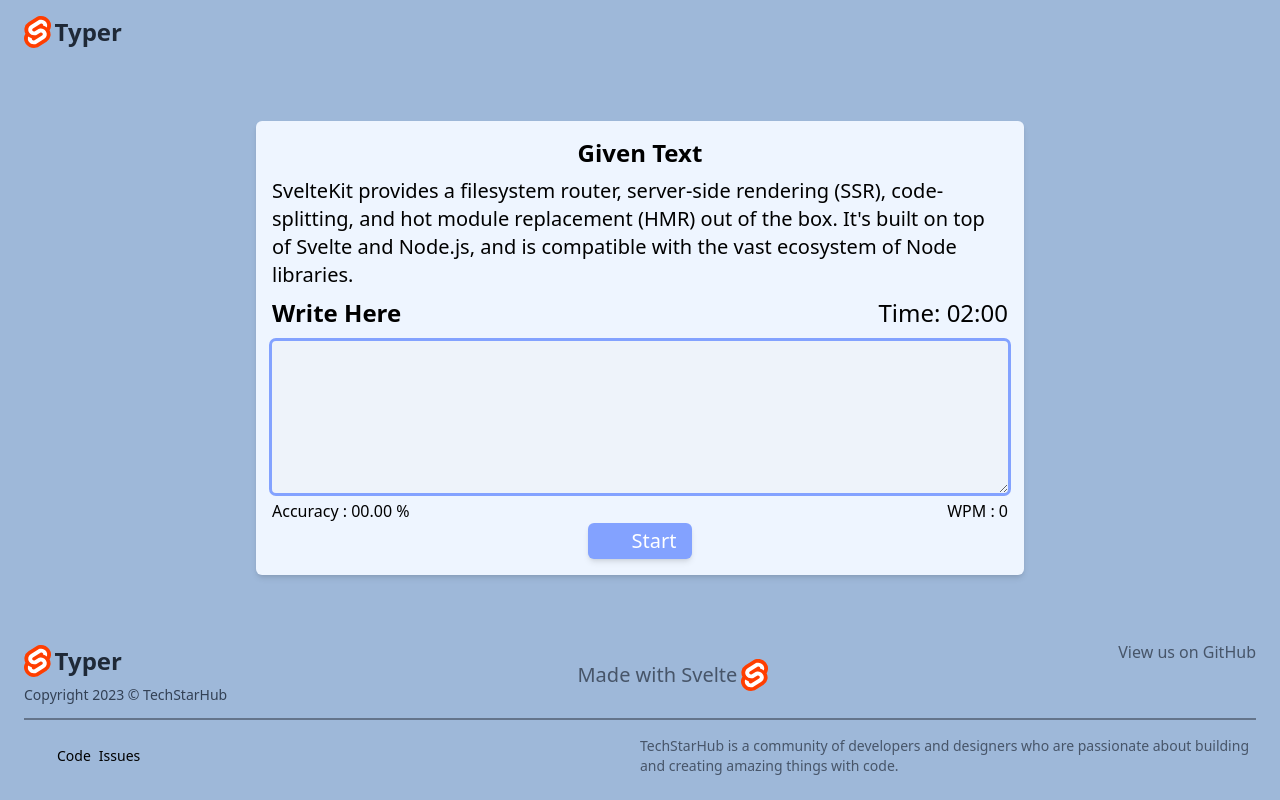
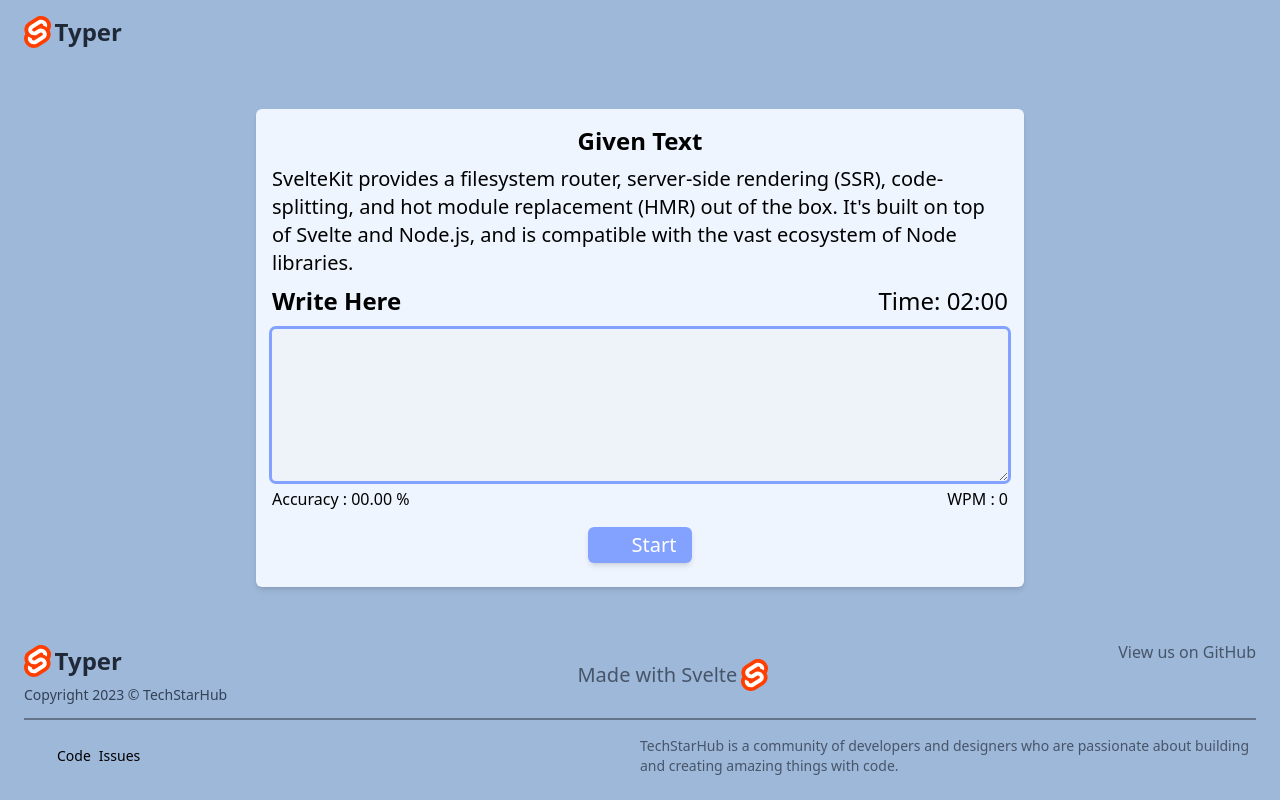
Before and after one commit to TechStarHub/svelte-typer, a Svelte app: page / in a window 1280 px wide. Built offline with nearby package versions, Linux system fonts and the light colour scheme; some icons are missing.

Commit message:
[UPDATE]: button y margin fixed

```diff
--- a/src/components/Editor.svelte
+++ b/src/components/Editor.svelte
@@ -160,7 +160,7 @@
             <h1 class="text-3xl text-center">Completed!!</h1>
             <TyperResult data={{wpm,wpms,accuracy,maxWpm,timeElapsed,time}} />
         {:else}
-            <div class="flex items-center justify-center  ">
+            <div class="flex items-center justify-center mt-4 mb-2">
                 <button on:click={handleBtnClick} class="bg-[#83A2FF] text-white px-4 py-1 text-xl rounded-md shadow-md flex items-center justify-center gap-1" >
                     {#if !isStarted}
                         <Icon icon="ph:play-fill" class="w-6 h-6" />
```
